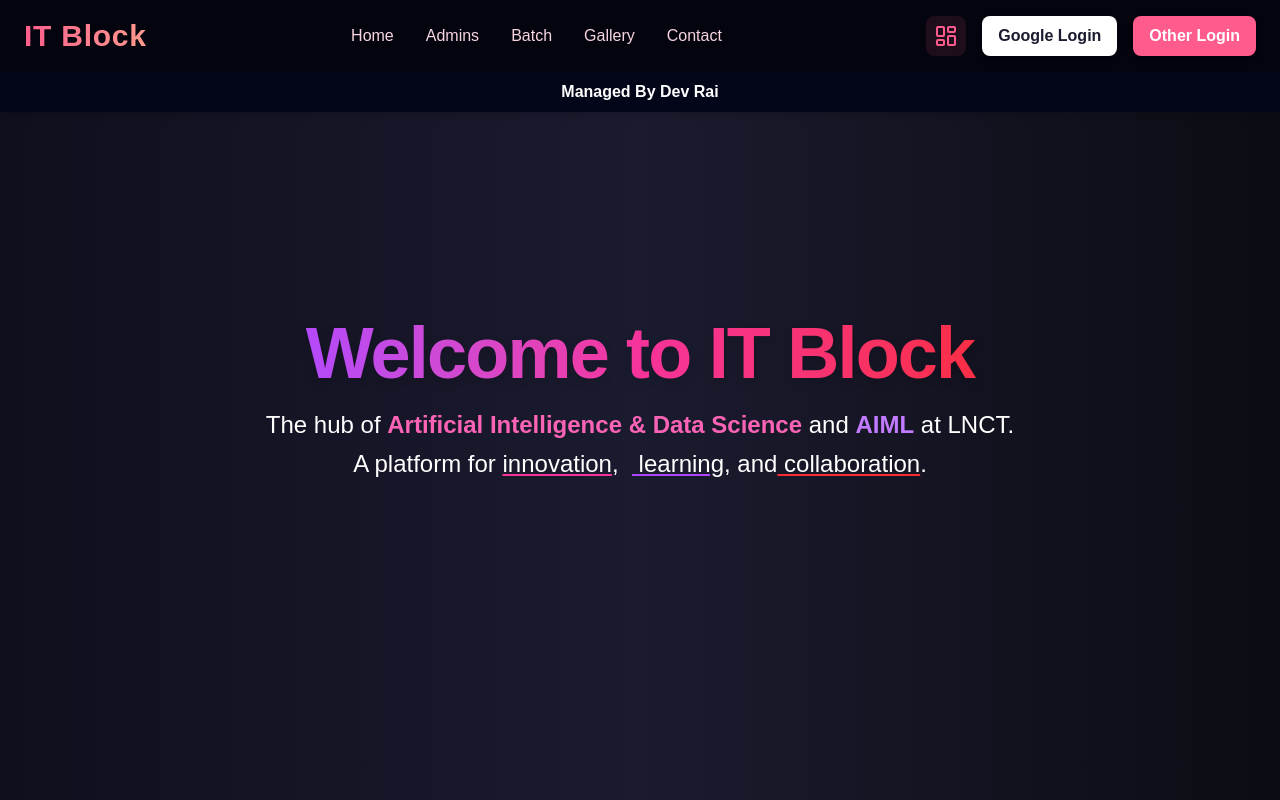
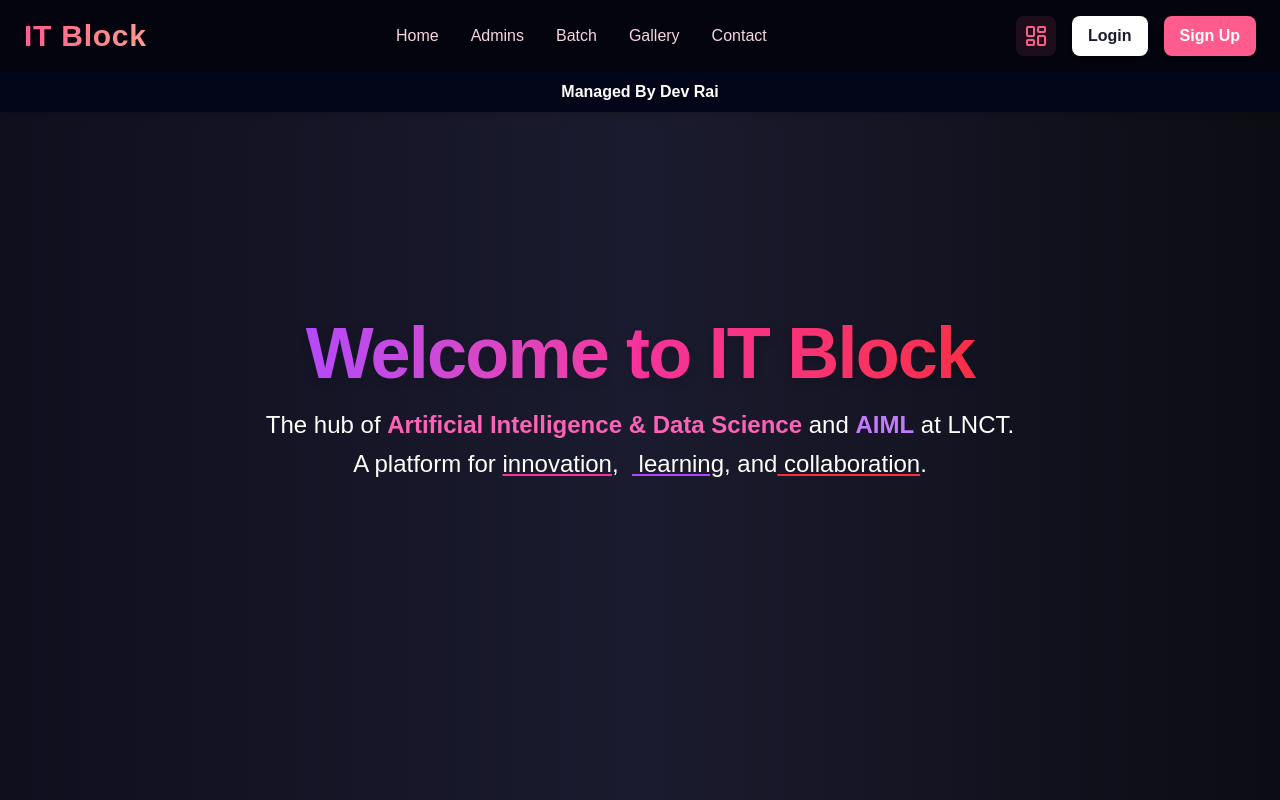
Before and after one commit to Ashishx3/AidsXAiml, a Next.js app: page / in a window 1280 px wide. Shown: the top 800 px of the page. Built offline with nearby package versions, Linux system fonts and the light colour scheme.

Commit message:
login with giuthub added

```diff
--- a/components/Navbar.jsx
+++ b/components/Navbar.jsx
@@ -3,6 +3,7 @@ import Link from "next/link";
 import { LayoutDashboard } from "lucide-react";
 import "@/styles/Heeo.css"
 const Navbar = () => {
+
   return (
     <nav className="fixed top-0 left-0 w-full z-50 bg-[#04040f] shadow-md">
       <div className="max-w-7xl mx-auto px-6 py-4 flex items-center justify-between">
@@ -37,11 +38,11 @@ const Navbar = () => {
           </Link>
 
           {/* Login Buttons */}
-          <button className="px-4 py-2 rounded-lg bg-white text-[#1B1B2F] font-semibold shadow-md hover:scale-105 transition">
-            Google Login
-          </button>
+          <Link href="/login" className="px-4 py-2 rounded-lg bg-white text-[#1B1B2F] font-semibold shadow-md hover:scale-105 transition">
+            Login
+          </Link>
           <button className="px-4 py-2 rounded-lg bg-[#FF5C8D] text-white font-semibold shadow-md hover:bg-[#e14c76] transition">
-            Other Login
+            Sign Up
           </button>
         </div>
 
```
